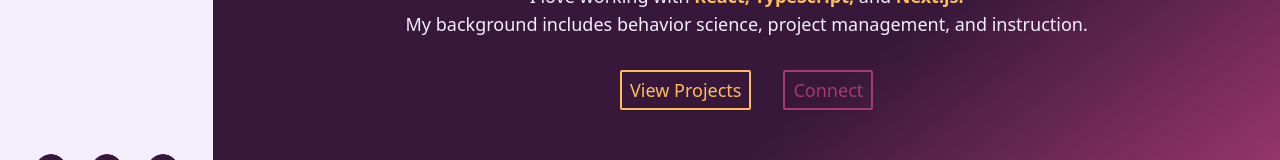
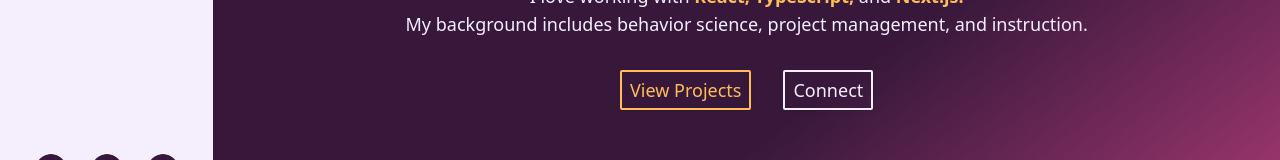
Before and after one commit to Danielle254/portfolio3, a Next.js app: page / in a window 1280 px wide. Shown: the part 566-726 px from the top of the page. Built offline with nearby package versions, Linux system fonts and the light colour scheme.

Commit message:
style: change style of secondary button type

```diff
--- a/src/components/Button.tsx
+++ b/src/components/Button.tsx
@@ -12,7 +12,7 @@ interface ButtonProps {
 export default function Button({text, style, type, destination, newWindow}: ButtonProps) {
     const base = "px-2 py-1 rounded-sm text-lg shadow border-2 cursor-pointer"
     const primary = base + " border-accent-orange text-accent-orange hover:bg-accent-orange hover:text-main-purple hover:bg-opacity-60";
-    const secondary = base + " border-main-pink text-main-pink hover:bg-main-pink hover:text-light-purple hover:bg-opacity-60";
+    const secondary = base + " border-light-purple text-light-purple hover:bg-light-purple hover:text-main-purple hover:bg-opacity-60";
     let target = "_self";
 
   switch (type) {
```
